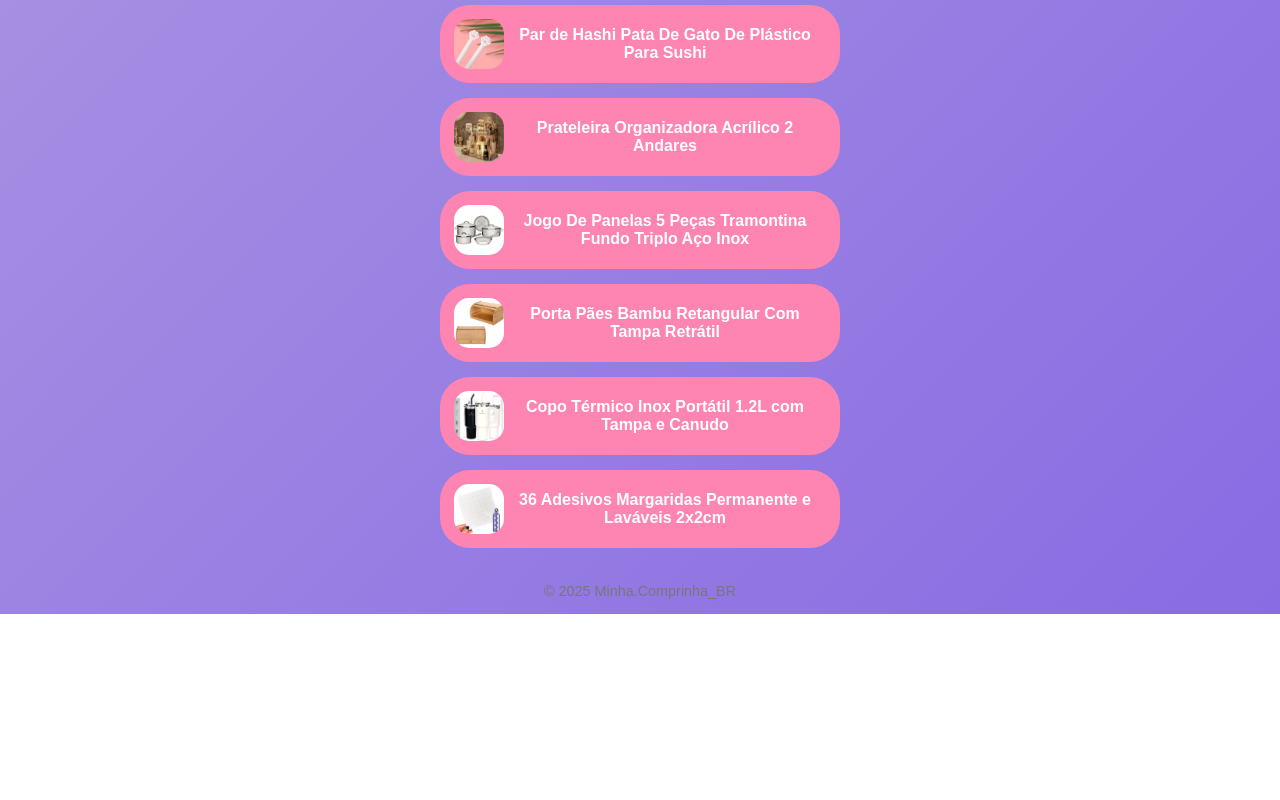
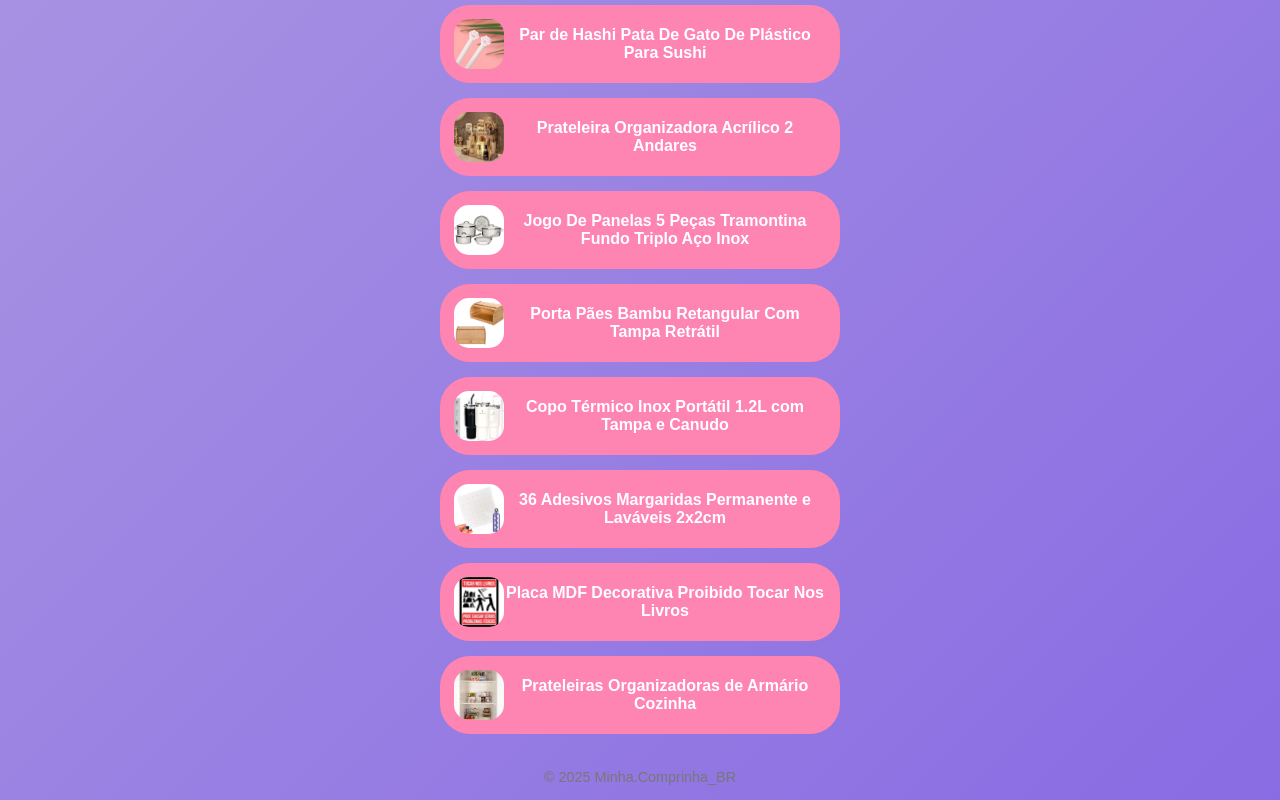
Before and after one commit to minhacomprinhabr/links, a plain HTML site: page index.html in a window 1280 px wide. Shown: the part 3415-4215 px from the top of the page. Before the commit the page ends 4029 px from the top, so only its background shows below. Drawn offline with Linux system fonts and the light colour scheme.

Commit message:
Adiciona 2 novos links

```diff
--- a/index.html
+++ b/index.html
@@ -375,6 +375,20 @@
         </a>
       </div>
 
+      <div class="link">
+        <a href="https://s.shopee.com.br/2LPYab9gnK" class="link-btn item" target="_blank">
+          <img src="img/placa-livro.jpg" alt="Placa MDF Decorativa Proibido Tocar Nos Livros" class="item-img">
+          Placa MDF Decorativa Proibido Tocar Nos Livros
+        </a>
+      </div>
+
+      <div class="link">
+        <a href="https://s.shopee.com.br/4ArCm0b22C" class="link-btn item" target="_blank">
+          <img src="img/prateleiras-cozinha.jpg" alt="Prateleiras Organizadoras de Armário Cozinha" class="item-img">
+          Prateleiras Organizadoras de Armário Cozinha
+        </a>
+      </div>
+
     </div>
   </div>
   <footer>
```
Also changed, not shown: img/placa-livro.jpg (added), img/prateleiras-cozinha.jpg (added).
